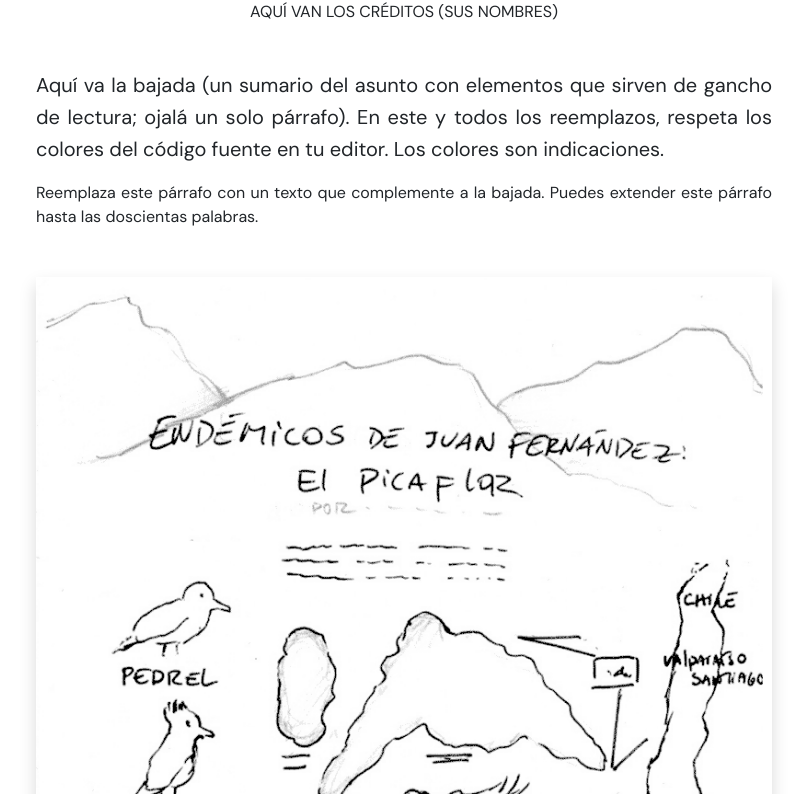
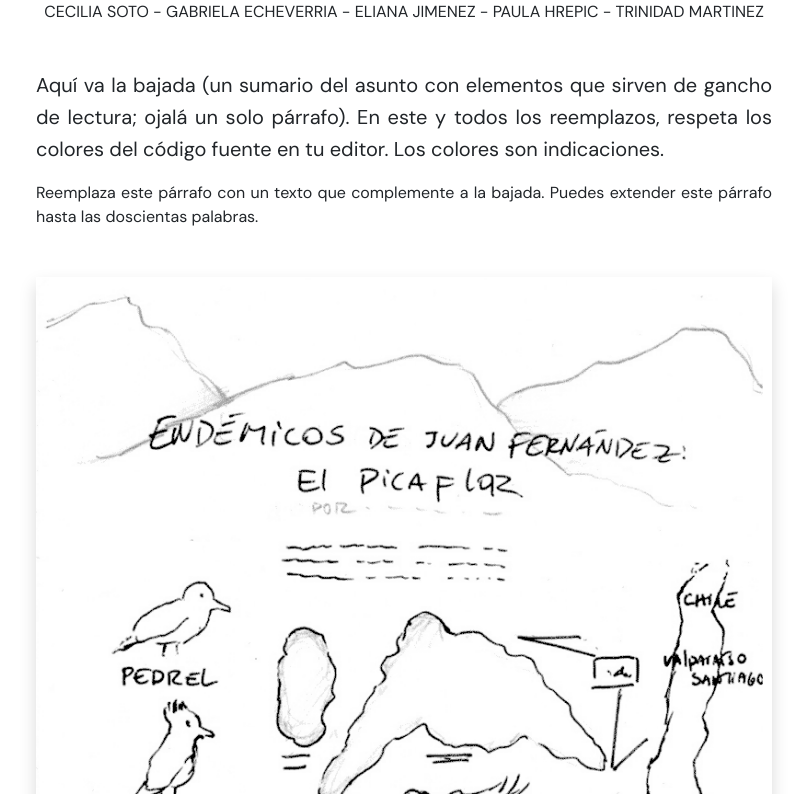
Before and after one commit to Delfin-Liso-Austral/Clase-14-versiones, a plain HTML site: page index.html in a window 1280 px wide. Shown: the part 206-1000 px from the top of the page, without its empty margins (236-1043 px from the left). Drawn offline with nearby package versions, Linux system fonts and the light colour scheme.

Commit message:
Update index.html

```diff
--- a/index.html
+++ b/index.html
@@ -26,7 +26,7 @@
 
                     <h1 class="mb-3 mt-5 text-center">Aquí va el título (corto, llamativo y creativo)</h1>
 
-                    <h2 class="fs-6 mb-5 text-center text-uppercase">Aquí van los créditos (sus nombres)</h2>
+                    <h2 class="fs-6 mb-5 text-center text-uppercase">Cecilia Soto - Gabriela Echeverria - Eliana Jimenez - Paula Hrepic - Trinidad Martinez</h2>
 
                     <p class="lead">Aquí va la bajada (un sumario del asunto con elementos que sirven de gancho de lectura; ojalá un solo párrafo). En este y todos los reemplazos, respeta los colores del código fuente en tu editor. Los colores son indicaciones.</p>
 
```
